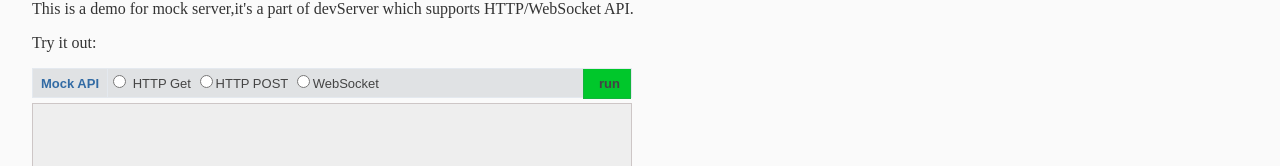
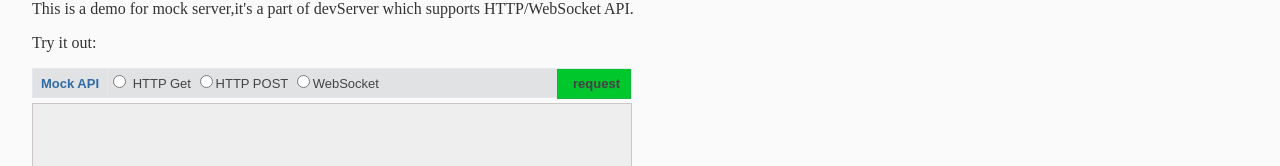
Before and after one commit to ihuke/developmentServer, a website: page sample/index.html in a window 1280 px wide. Shown: the part 176-342 px from the top of the page. Drawn offline with Linux system fonts and the light colour scheme.

Commit message:
update button

```diff
--- a/sample/index.html
+++ b/sample/index.html
@@ -31,8 +31,8 @@
 			<input type="radio" name="api" data-type="socket"><span>WebSocket</span>
 			<div class="toolbar-right">
 				<button class="run-button">
-				<span class="runkit-icon fa fa-play" style="font-size:11px;margin-right:5px;" name="play" data-reactid=".0.0.0.0.0.1.0.2.0.0.0.1.2.0.0.0"></span><span data-reactid=".0.0.0.0.0.1.0.2.0.0.0.1.2.0.0.1">run</span></button>
-
+				<span class="runkit-icon fa fa-play" style="font-size:11px;margin-right:5px;"></span>
+				<span>request</span></button>
 			</div>
 		</div>
 		<section class="message">
```
